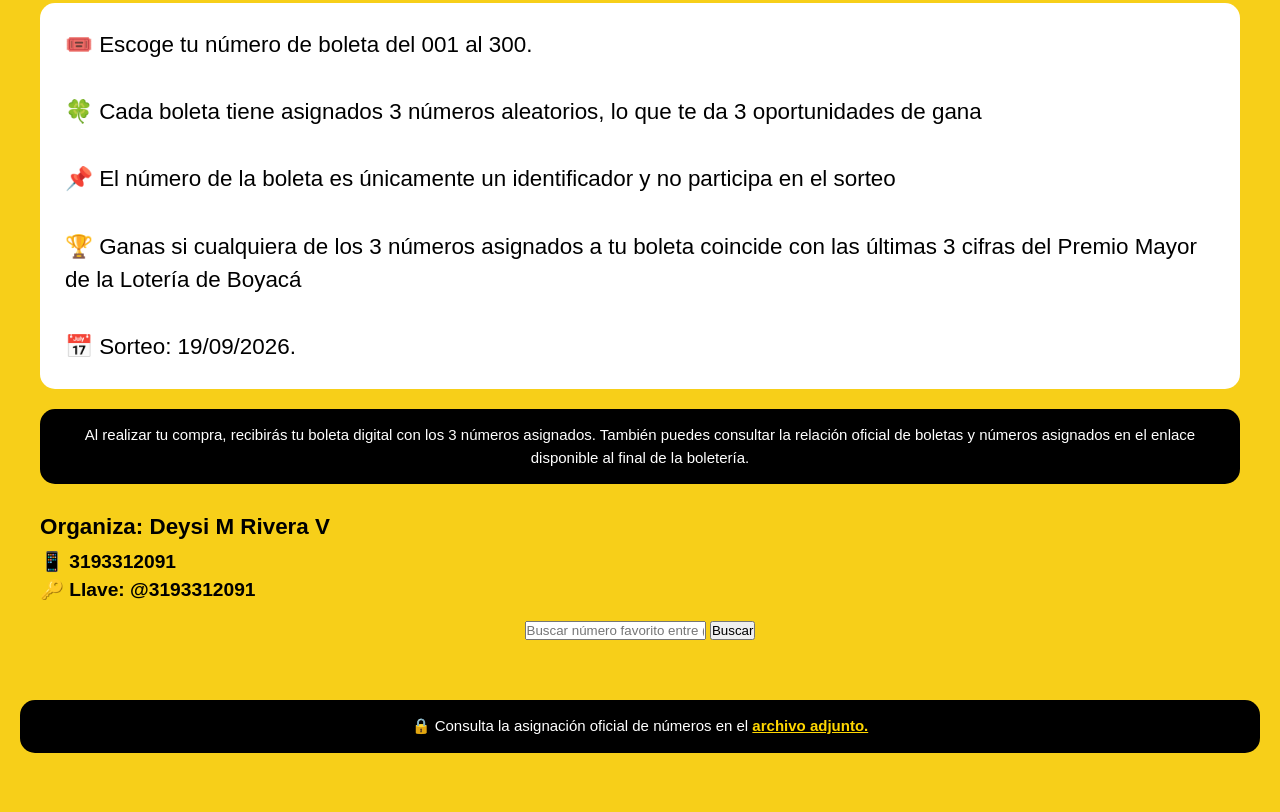
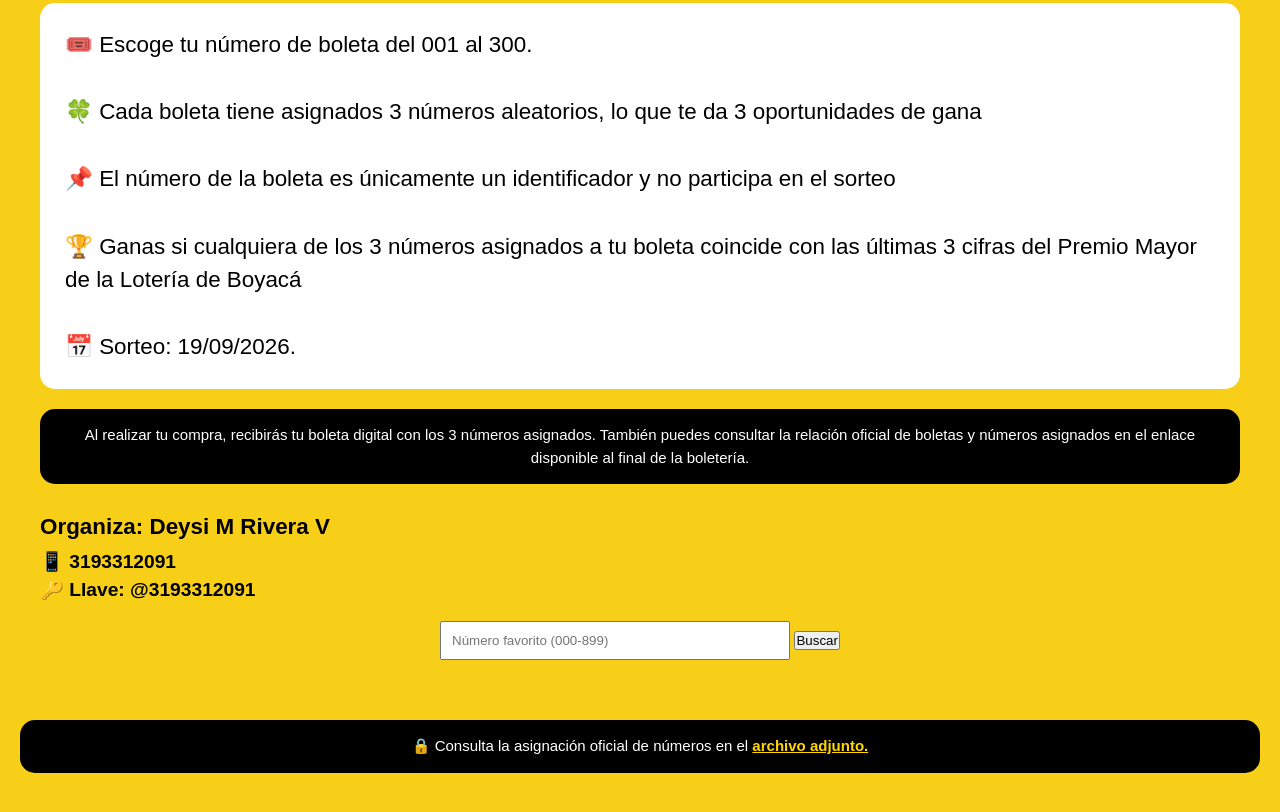
Before and after one commit to edwcafu/rifa, a plain HTML site: page index.html in a window 1280 px wide. Shown: the part 318-1130 px from the top of the page. Drawn offline with Linux system fonts and the light colour scheme; no server answers.

Commit message:
Update index.html "Número favorito (000-899)"

```diff
--- a/index.html
+++ b/index.html
@@ -309,7 +309,7 @@ Cerrar
 
     <input
         id="buscarNumero"
-        placeholder="Buscar número favorito entre (000 - 899)
+        placeholder="Número favorito (000-899)"
         style="padding:10px;width:350px;">
 
     <button onclick="buscarNumero()">
```
